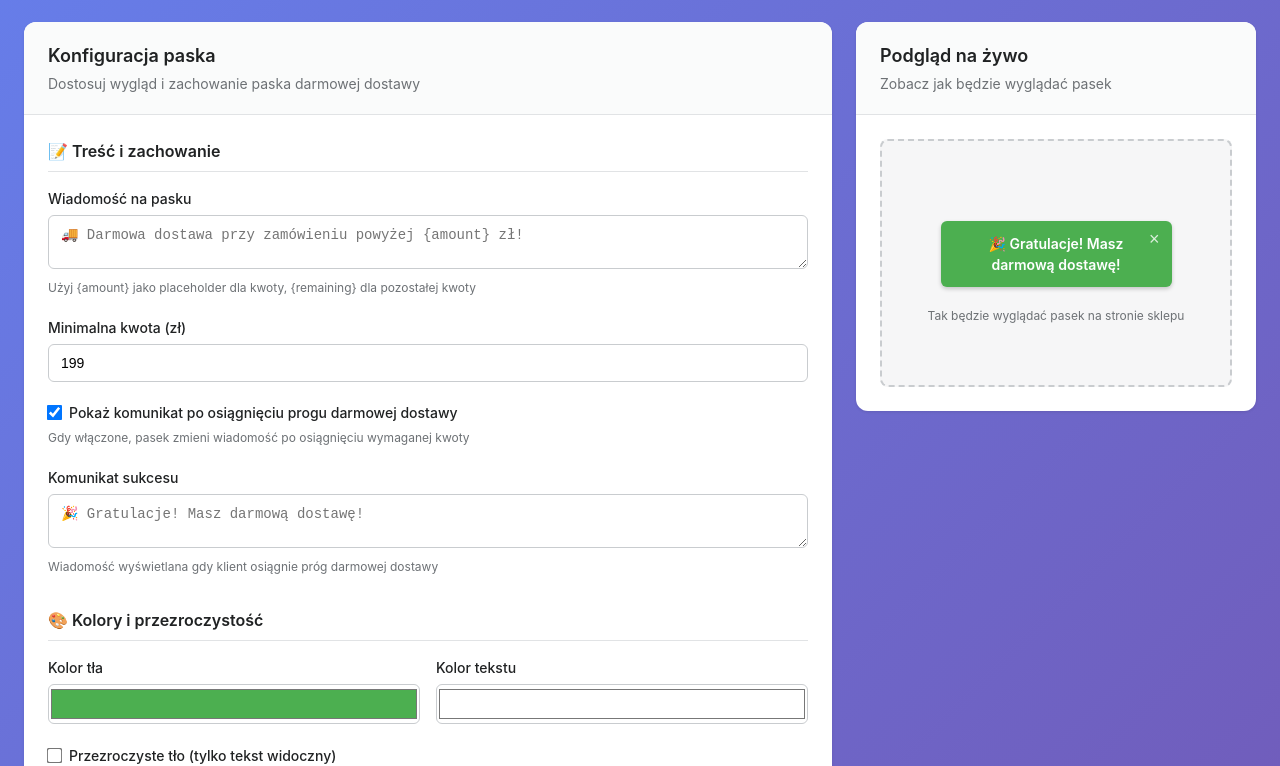
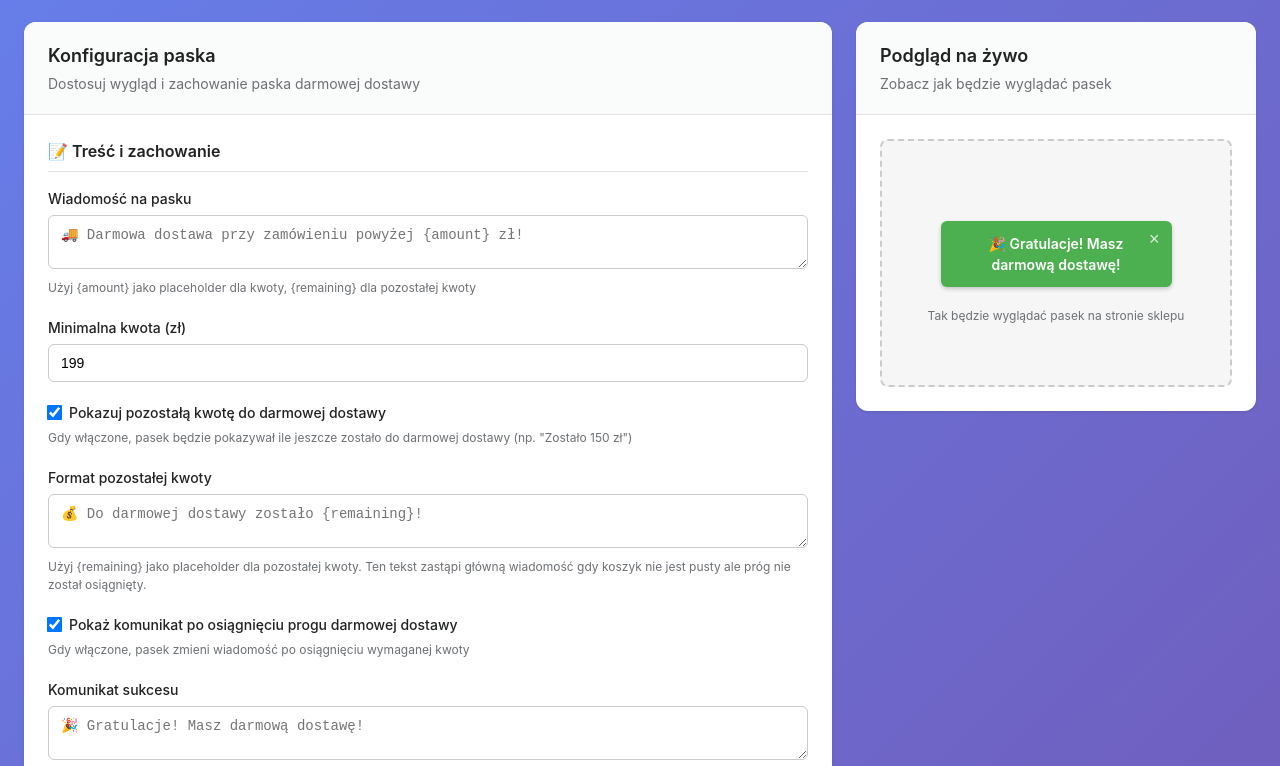
Before and after one commit to stomi06/shopify, a website: page views/admin.html in a window 1280 px wide. Shown: the part 65-831 px from the top of the page. Drawn offline with Linux system fonts and the light colour scheme; no server answers.

Commit message:
poprawki

```diff
--- a/views/admin.html
+++ b/views/admin.html
@@ -344,7 +344,22 @@
             <input type="number" id="minAmount" min="0" step="1" value="199" />
           </div>
 
-          <!-- NOWA SEKCJA - Komunikat sukcesu -->
+          <!-- NOWY CHECKBOX - pozostała kwota -->
+          <div class="form-group">
+            <label>
+              <input type="checkbox" id="showRemaining" style="margin-right: 8px;" checked>
+              Pokazuj pozostałą kwotę do darmowej dostawy
+            </label>
+            <div class="help-text">Gdy włączone, pasek będzie pokazywał ile jeszcze zostało do darmowej dostawy (np. "Zostało 150 zł")</div>
+          </div>
+
+          <div class="form-group" id="remainingMessageGroup">
+            <label for="remainingMessage">Format pozostałej kwoty</label>
+            <textarea id="remainingMessage" rows="2" placeholder="💰 Do darmowej dostawy zostało {remaining}!"></textarea>
+            <div class="help-text">Użyj {remaining} jako placeholder dla pozostałej kwoty. Ten tekst zastąpi główną wiadomość gdy koszyk nie jest pusty ale próg nie został osiągnięty.</div>
+          </div>
+
+          <!-- Komunikat sukcesu -->
           <div class="form-group">
             <label>
               <input type="checkbox" id="showSuccessMessage" style="margin-right: 8px;" checked>
@@ -549,6 +564,8 @@
       // Pobierz wszystkie wartości
       const message = document.getElementById('message').value || '🚚 Darmowa dostawa przy zamówieniu powyżej 199 zł!';
       const minAmount = document.getElementById('minAmount').value || 199;
+      const showRemaining = document.getElementById('showRemaining').checked;
+      const remainingMessage = document.getElementById('remainingMessage').value || '💰 Do darmowej dostawy zostało {remaining}!';
       const showSuccessMessage = document.getElementById('showSuccessMessage').checked;
       const successMessage = document.getElementById('successMessage').value || '🎉 Gratulacje! Masz darmową dostawę!';
       const backgroundColor = document.getElementById('backgroundColor').value;
@@ -639,6 +656,8 @@
       const settings = {
         message: document.getElementById('message').value,
         min_amount: parseInt(document.getElementById('minAmount').value),
+        show_remaining: document.getElementById('showRemaining').checked, // 👈 DODANE
+        remaining_message: document.getElementById('remainingMessage').value, // 👈 DODANE
         show_success_message: document.getElementById('showSuccessMessage').checked, // 👈 DODANE
         success_message: document.getElementById('successMessage').value, // 👈 DODANE
         background_color: document.getElementById('backgroundColor').value,
@@ -708,6 +727,8 @@
         // Załaduj podstawowe ustawienia
         document.getElementById('message').value = settings.message || "🚚 Darmowa dostawa przy zamówieniu powyżej {amount} zł!";
         document.getElementById('minAmount').value = settings.min_amount || 199;
+        document.getElementById('showRemaining').checked = settings.show_remaining !== false; // 👈 DODANE (domyślnie true)
+        document.getElementById('remainingMessage').value = settings.remaining_message || "💰 Do darmowej dostawy zostało {remaining}!"; // 👈 DODANE
         document.getElementById('showSuccessMessage').checked = settings.show_success_message !== false; // 👈 DODANE (domyślnie true)
         document.getElementById('successMessage').value = settings.success_message || "🎉 Gratulacje! Masz darmową dostawę!"; // 👈 DODANE
         document.getElementById('backgroundColor').value = settings.background_color || "#4CAF50";
@@ -754,6 +775,8 @@
       if (confirm('Czy na pewno chcesz przywrócić domyślne ustawienia?')) {
         document.getElementById('message').value = "🚚 Darmowa dostawa przy zamówieniu powyżej {amount} zł!";
         document.getElementById('minAmount').value = 199;
+        document.getElementById('showRemaining').checked = true; // 👈 DODANE
+        document.getElementById('remainingMessage').value = "💰 Do darmowej dostawy zostało {remaining}!"; // 👈 DODANE
         document.getElementById('showSuccessMessage').checked = true; // 👈 DODANE
         document.getElementById('successMessage').value = "🎉 Gratulacje! Masz darmową dostawę!"; // 👈 DODANE
         document.getElementById('backgroundColor').value = "#4CAF50";
```
